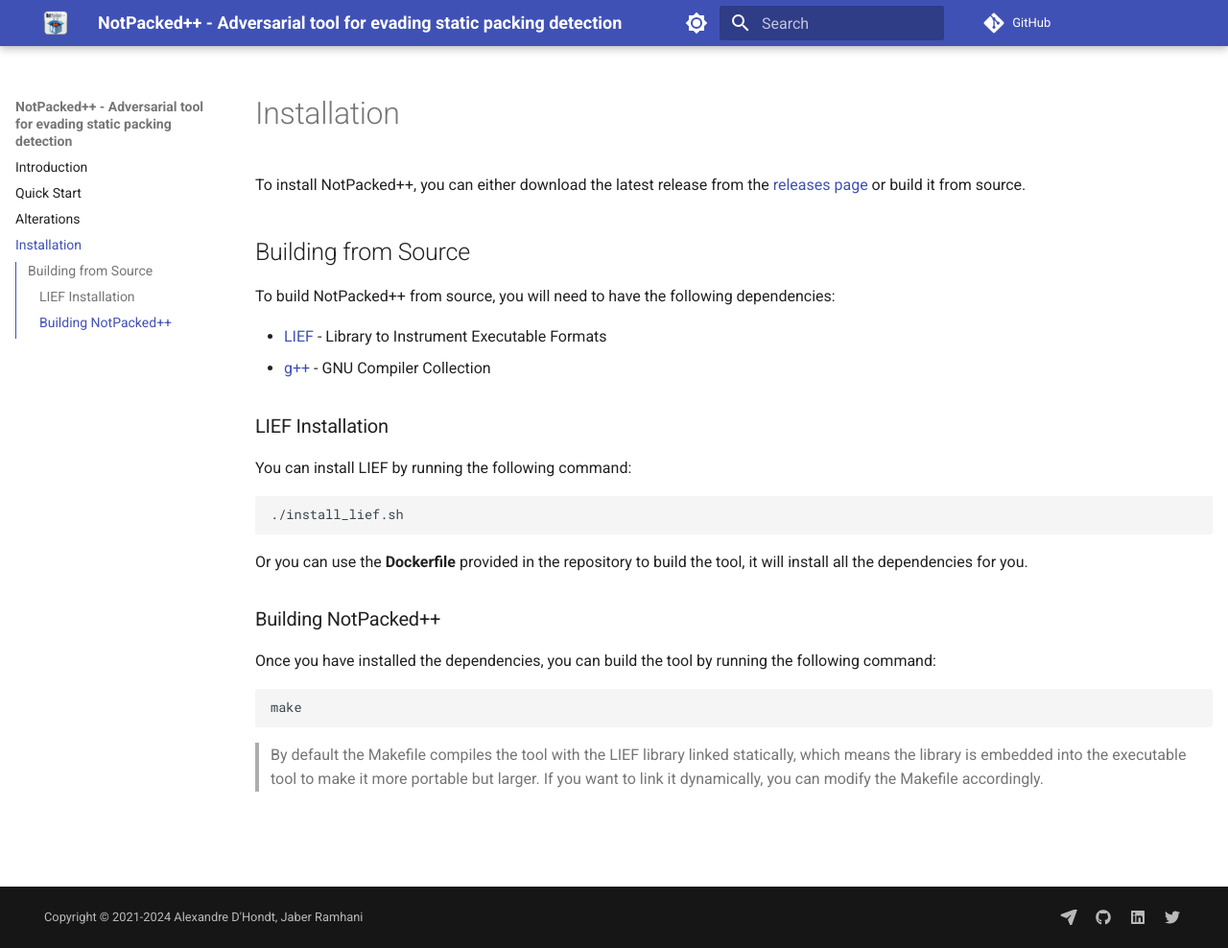
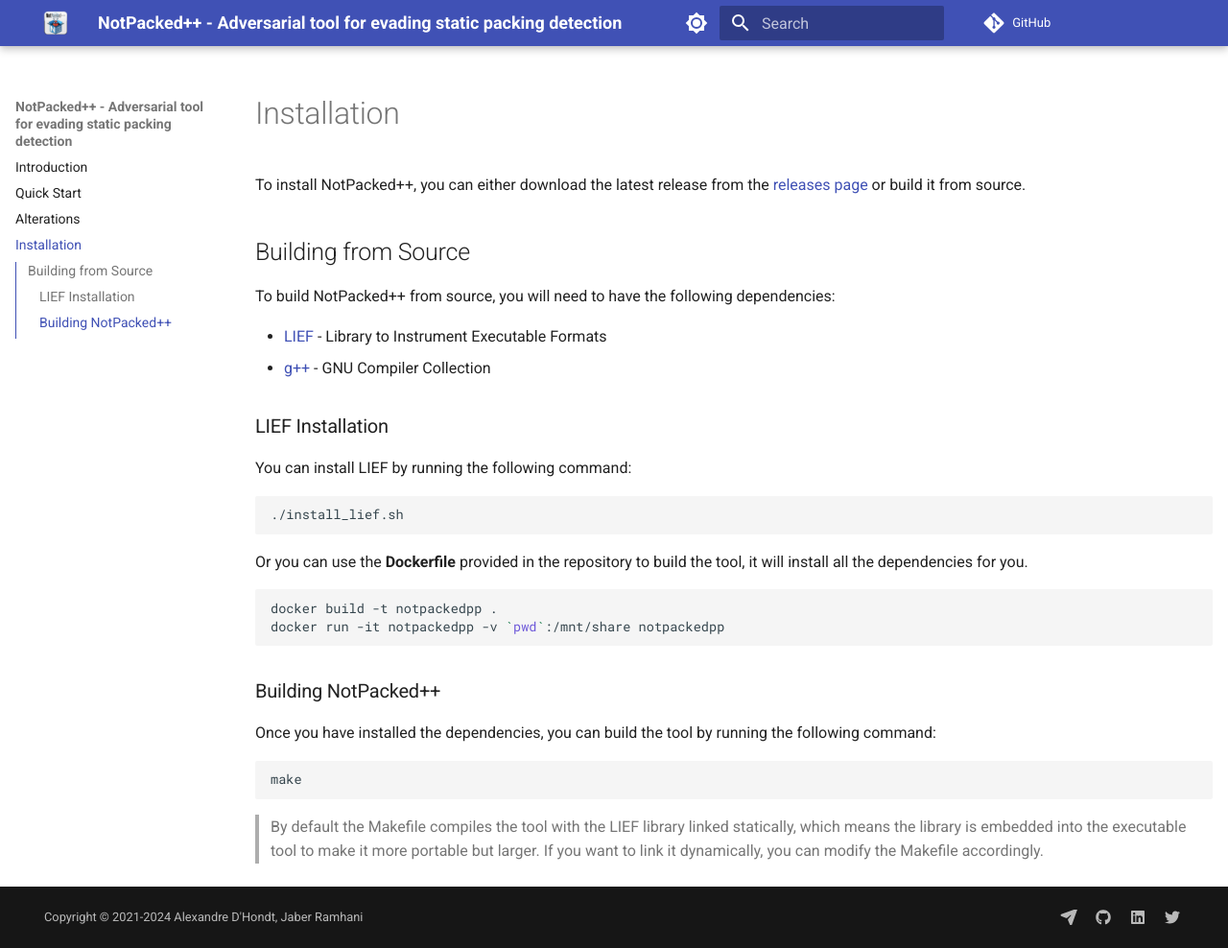
Before and after one commit to packing-box/packer-masking-tool, an MkDocs documentation site: the page built from docs/pages/installation.md, in a window 1280 px wide and 988 px high. Shown: the whole window at 96% size. Built offline with MkDocs 1.6.1 and Material for MkDocs 9.7.7, drawn with Linux system fonts in a browser that asks for light colours; comment, search, counter and statistics services are not loaded.

Commit message:
[UPDATE] Docs

````diff
--- a/docs/pages/installation.md
+++ b/docs/pages/installation.md
@@ -16,6 +16,10 @@ You can install LIEF by running the following command:
 ./install_lief.sh
 ```
 Or you can use the **Dockerfile** provided in the repository to build the tool, it will install all the dependencies for you.
+```bash
+docker build -t notpackedpp .
+docker run -it notpackedpp -v `pwd`:/mnt/share notpackedpp
+```
 
 ### Building NotPacked++
 Once you have installed the dependencies, you can build the tool by running the following command:
````
